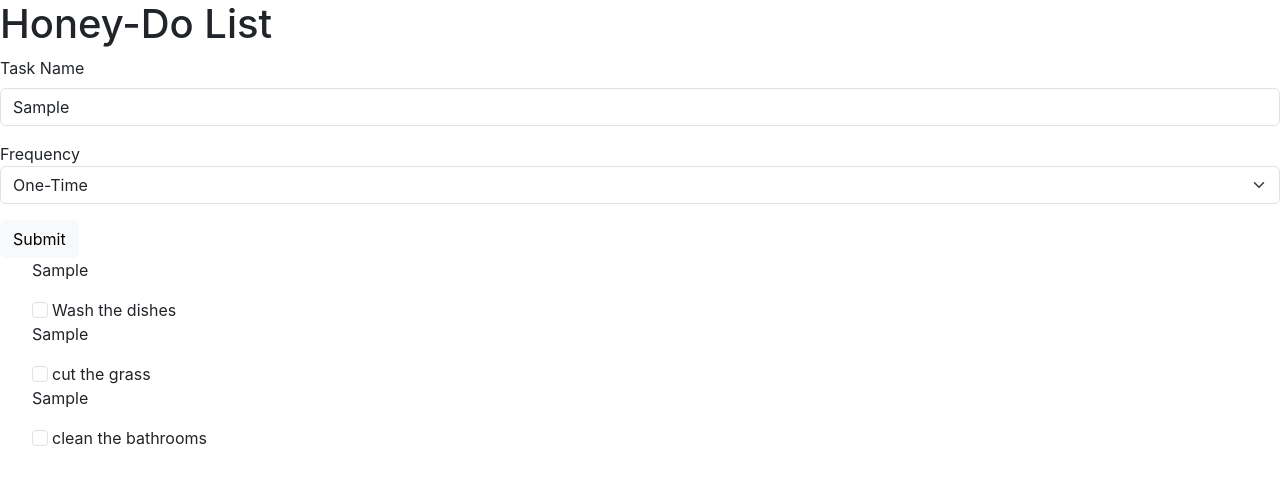
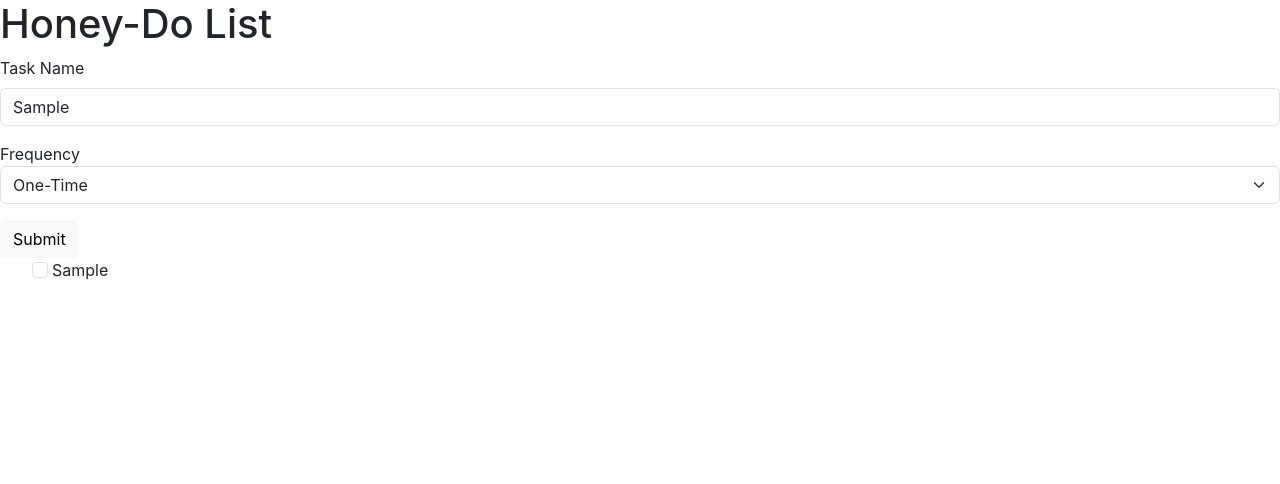
Before and after one commit to javar10/Honey-Do-List_React, a React (Create React App) app: page / in a window 1280 px wide. Both pictures are taken after typing "Sample" into the empty fields and a click on the button "Submit". Shown: the top 484 px of the page. Built offline with nearby package versions, Linux system fonts and the light colour scheme.

Commit message:
add task functionality

```diff
--- a/src/App.js
+++ b/src/App.js
@@ -36,16 +36,16 @@ const TaskList = [
 
 function App() {
 
-  const [newTask, setNewTask] = useState({task: "", frequency: ""});
+  const [taskList, setTaskList] = useState([]);
 
   // newTask needs to be an array, tasks, that get updated evertime a new task is added
 
   return (
     <div >
       <h1>Honey-Do List</h1>
-      <NewTaskForm newTask={newTask} setNewTask={setNewTask}/>
+      <NewTaskForm taskList={taskList} setTaskList={setTaskList}/>
       <ul>
-        {TaskList.map( task => <TaskCard newTask={newTask.task} task={task} key={task.id}/>)}
+        {taskList.map( task => <TaskCard task={task}/>)}
       </ul>
 
     </div>
--- a/src/components/NewTaskForm.js
+++ b/src/components/NewTaskForm.js
@@ -1,6 +1,6 @@
 import {useState} from "react";
 
-function NewTaskForm({newTask, setNewTask}) {
+function NewTaskForm({taskList, setTaskList}) {
     const [formData, setFormData] = useState({task: "", frequency: ""});
 
     const handleChange = (event) => {
@@ -10,8 +10,8 @@ function NewTaskForm({newTask, setNewTask}) {
 
     function handleSubmit(event) {
         event.preventDefault();
-        setNewTask({task: formData.task, frequency: formData.frequency});
-        alert(`${formData.task} was added to task list with a frequency of ${formData.frequency}`);
+        setTaskList([...taskList, formData.task]);
+        alert(`${formData.task} was added to task list with a frequency of ${formData.frequency}.\nTask list: ${taskList}`);
     }
 
     return (
--- a/src/components/TaskCard.js
+++ b/src/components/TaskCard.js
@@ -1,14 +1,13 @@
 import { useState } from "react"
 
-function TaskCard(props) {
-    const [tasks, setTasks] = useState([]);
+function TaskCard({task}) {
+    // const [tasks, setTasks] = useState([]);
 
     return (
         <>
-            <p>{props.newTask}</p>
             <li className="list-group-item">
-                <input className="form-check-input me-1" type="checkbox" value="" aria-label="..." id={`task${props.task.id}`}/>
-                {props.task.name}
+                <input className="form-check-input me-1" type="checkbox" value="" aria-label="..." id=""/>
+                {task}
             </li>
         </>
     )
```
